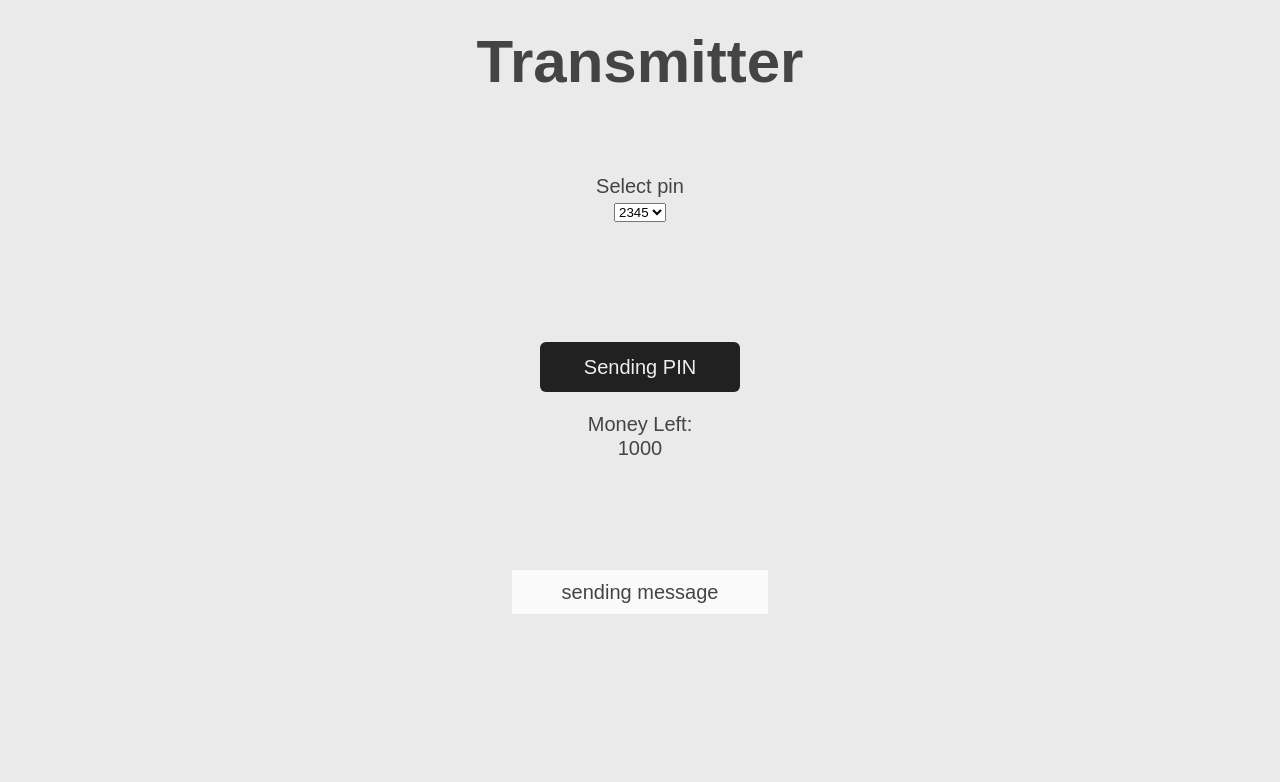
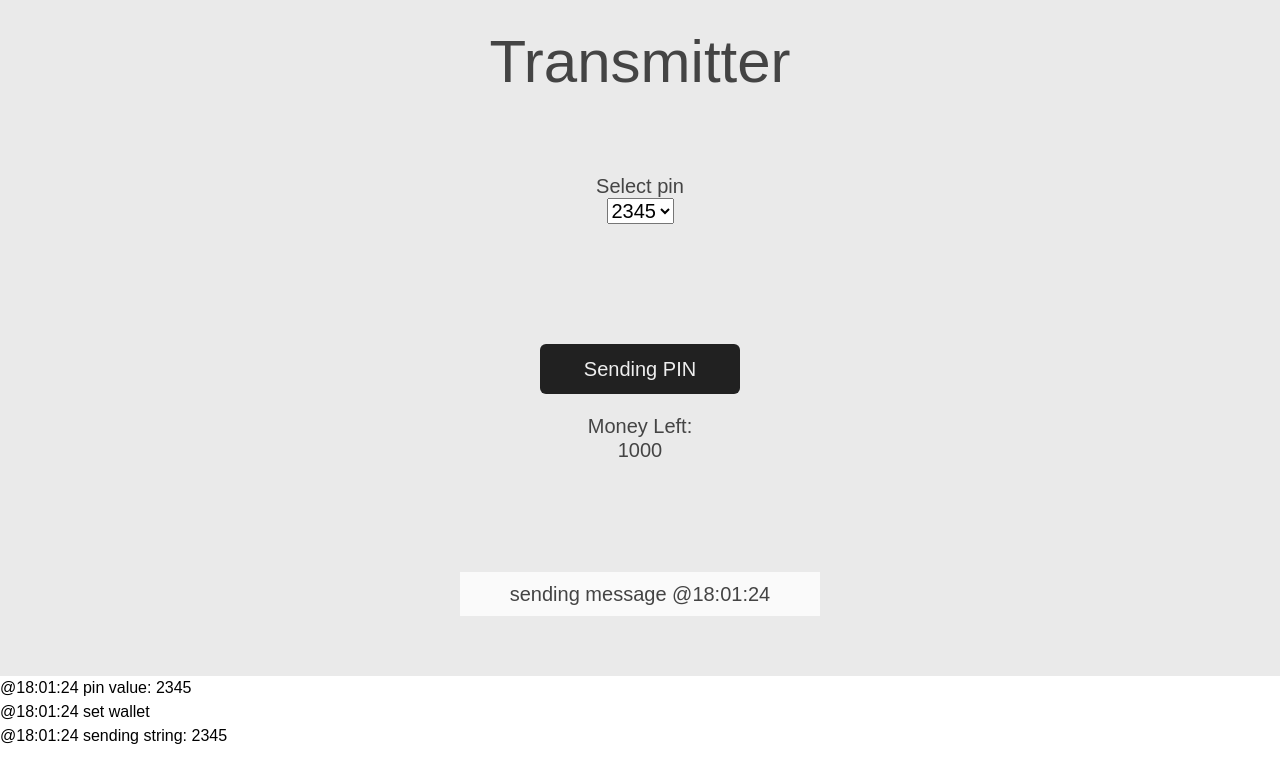
Before and after one commit to goelmayank/TapRoute-firebase, a plain HTML site: page public/transmitter/index.html in a window 1280 px wide. Both pictures are taken after a click on the element "Send PIN". Drawn offline with Linux system fonts and the light colour scheme.

Commit message:
updating

```diff
--- a/public/assets/css/basic.css
+++ b/public/assets/css/basic.css
@@ -1,22 +1,28 @@
 *{
 	margin:0 ;
 	padding: 0;
+	font: 20px/24px arial, verdana;
 }
 
-body{
+.wrapper{
 	display: flex;
 	flex-direction: column;
 	/*justify-content: space-around;*/
 	align-items: center;
-	height: 100vh;
-	font: 20px/24px arial, verdana;
+
+
 	color: #444;
 	background: #eaeaea;
 	text-align: center;
 }
-body > *{
+.wrapper > *{
 	margin: 50px;
 	transition: all 1s linear;
+}
+
+.logger #log_info{
+	font-size: 16px;
+	clear: both;
 }
 
 /* Typography */
--- a/public/transmitter/index.html
+++ b/public/transmitter/index.html
@@ -6,6 +6,7 @@
 	<script src="../lib/sonicnet.js"></script>
 </head>
 <body>
+	<section class="wrapper">
 	<h1>Transmitter</h1>
 	<div class="row">
 		<label>Select pin</label><br>
@@ -29,8 +30,19 @@
 
 		</ul>
 	</div>
+
+	</section>
+	<section class="logger">
+		<div class="row">
+			<div id="log_info">
+
+			</div>
+		</div>
+	</section>
 	<script>
 		var mon = 1000;
+		var info = "";
+
 		wallet.innerText = mon;
 		var audioContext = new window.AudioContext() || new webkitAudioContext();
 		var ALPHABET = '0123456789@A';
@@ -50,10 +62,10 @@
 			transmit_timer = setInterval(function(){
 				pin = getPin();
 				transmit(pin);
-			}, 7000);
+			}, 3000);
 		}
 		function getPin(){
-			console.log(get_pin.value);
+			log('pin value: ' + get_pin.value);
 			return get_pin.value
 		}
 		function stopInterval(){
@@ -80,18 +92,18 @@
 		});
 
 		function transmit(string) {
-			console.log(string)
+
 			if((wallets[string]) == undefined ||(wallets[string]) == NaN){
-				console.log('set wallet')
+				log('set wallet');
 				wallets[string] = 1000;
 			}
 			wallet.innerText = wallets[string];
 			var d = document.createElement('li');
 
-			d.innerText = "sending message ";
+			d.innerText = "sending message @" + (new Date()).toString().split(" ")[4];
 			details.appendChild(d);
 			ssocket = new SonicSocket(socketOptions);
-
+			log('sending string: ' + string);
 			ssocket.send(string);
 		}
 
@@ -106,9 +118,9 @@
 		sserver = new SonicServer({alphabet: ALPHABET});
 
 		sserver.on('message', function(message) {
-			console.log('sserver ', message);
+			log('sserver detected ' +  message);
 			if(message.charAt(0) == "@"){
-				console.log(message);
+				log('sserver accepted ' +  message);
 				var money = parseInt(message.substring(1));
 				var money_left = parseInt(wallet.innerText) - money;
 				wallets[get_pin.value] = money_left;
@@ -125,8 +137,18 @@
 			sserver.setDebug(true);
 			// sserver.debugDraw_();
 		}
-		// setTimeout(debugMode, 2000);
+		setTimeout(debugMode, 2000);
+		function log(message){
+			info +='@'+ (new Date).toString().split(" ")[4]  + ' '+ message +'\n';
+		}
 
+		var logger = setInterval(function(){
+			log_info.innerText = info;
+		}, 500)
+
+		// console.log = function(m){
+		// 	log(m);
+		// }
 	</script>
 </body>
 </html>
```
Also changed, not shown: public/receivers/turnstile/origin/index.html (+2 -2 lines).
